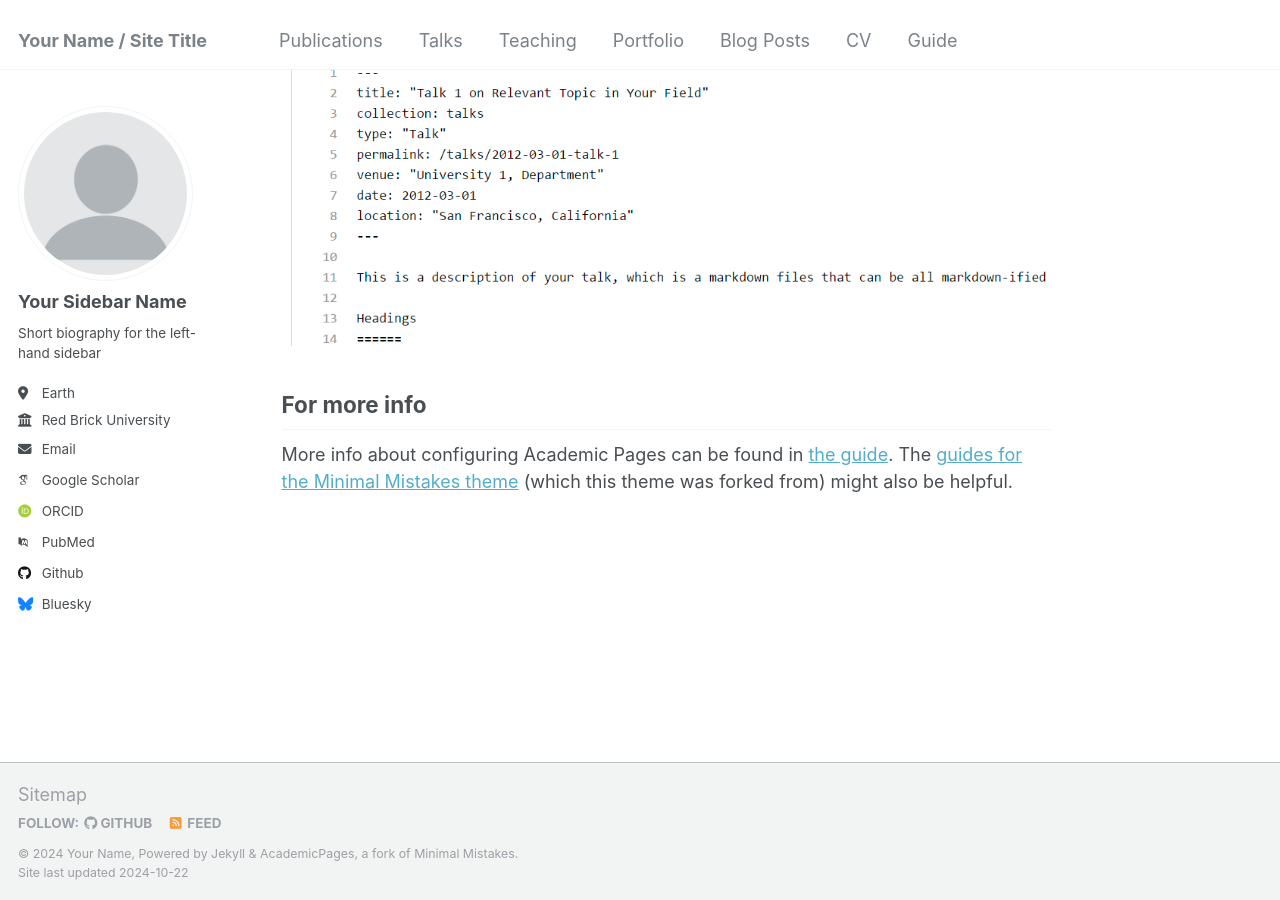
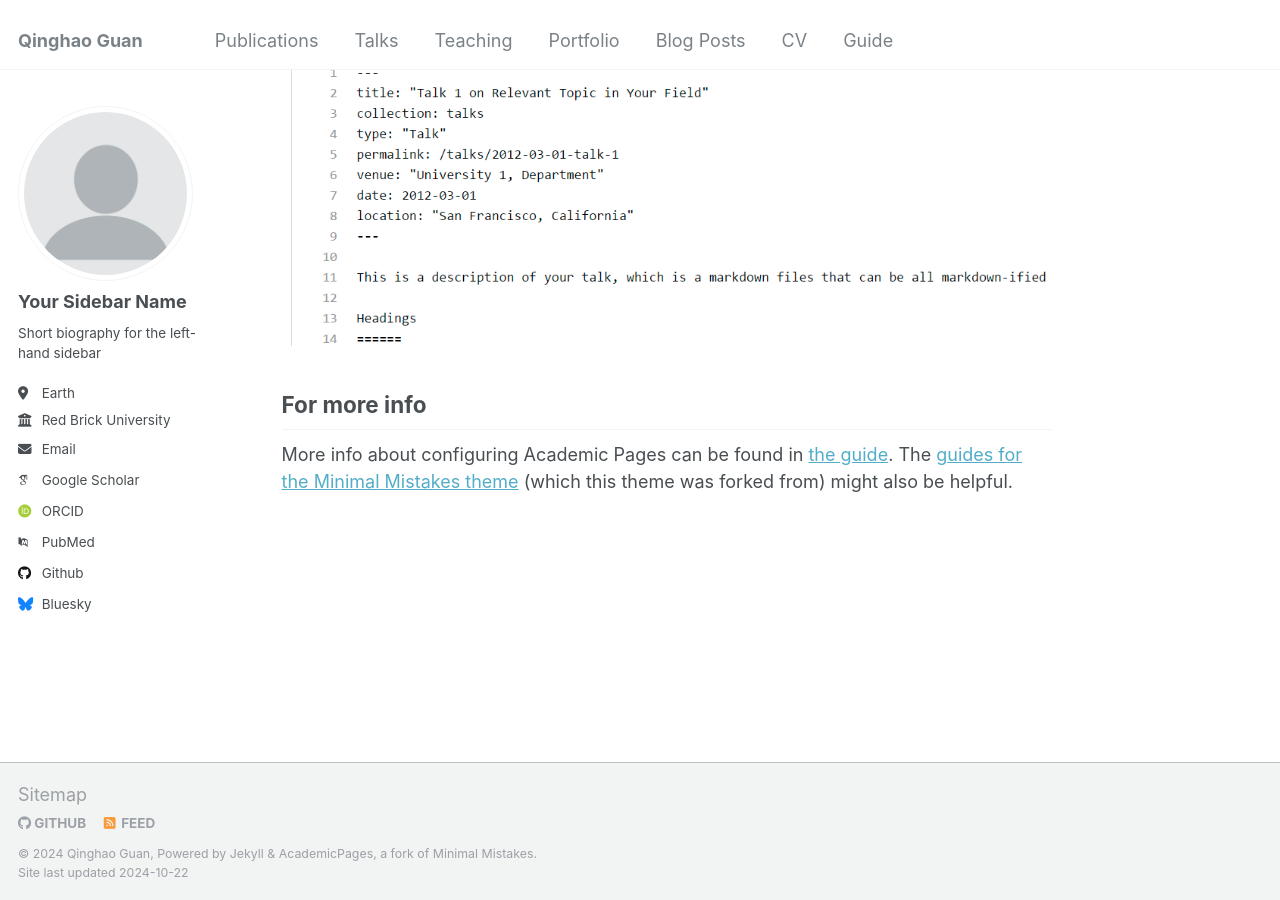
Before and after one commit to Qinghao-Guan/.github.io, a Jekyll site: the page built from _pages/about.md, in a window 1280 px wide and 900 px high, scrolled down 2643 px. Built offline with Jekyll 4.4.1, drawn with Linux system fonts in a browser that asks for light colours; some web fonts are replaced.

Commit message:
Update _config.yml

```diff
--- a/_config.yml
+++ b/_config.yml
@@ -7,10 +7,10 @@
 # server process.
 
 # Basic Site Settings
-locale                   : "en-US"
-title                    : "Your Name / Site Title"
+locale                   : "CH-Switzerland"
+title                    : "Qinghao Guan"
 title_separator          : "-"
-name                     : &name "Your Name"
+name                     : &name "Qinghao Guan"
 description              : &description "personal description"
 url                      : https://academicpages.github.io # the base hostname & protocol for your site e.g. "https://mmistakes.github.io"
 baseurl                  : "" # the subpath of your site, e.g. "/blog"
```
